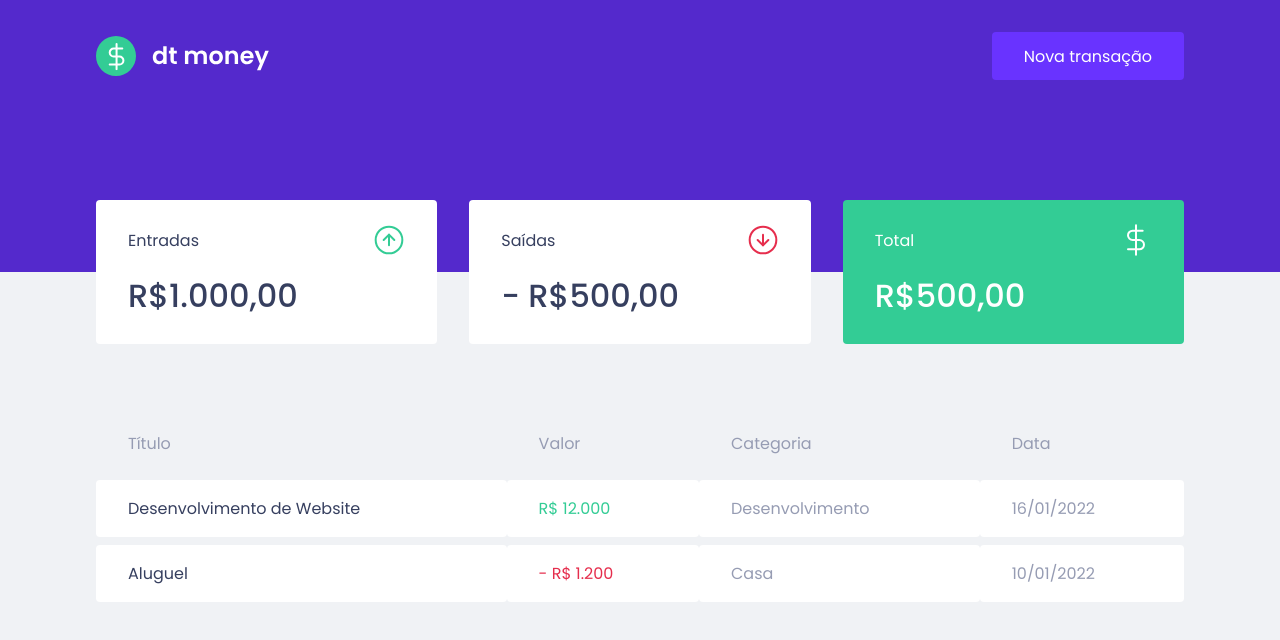
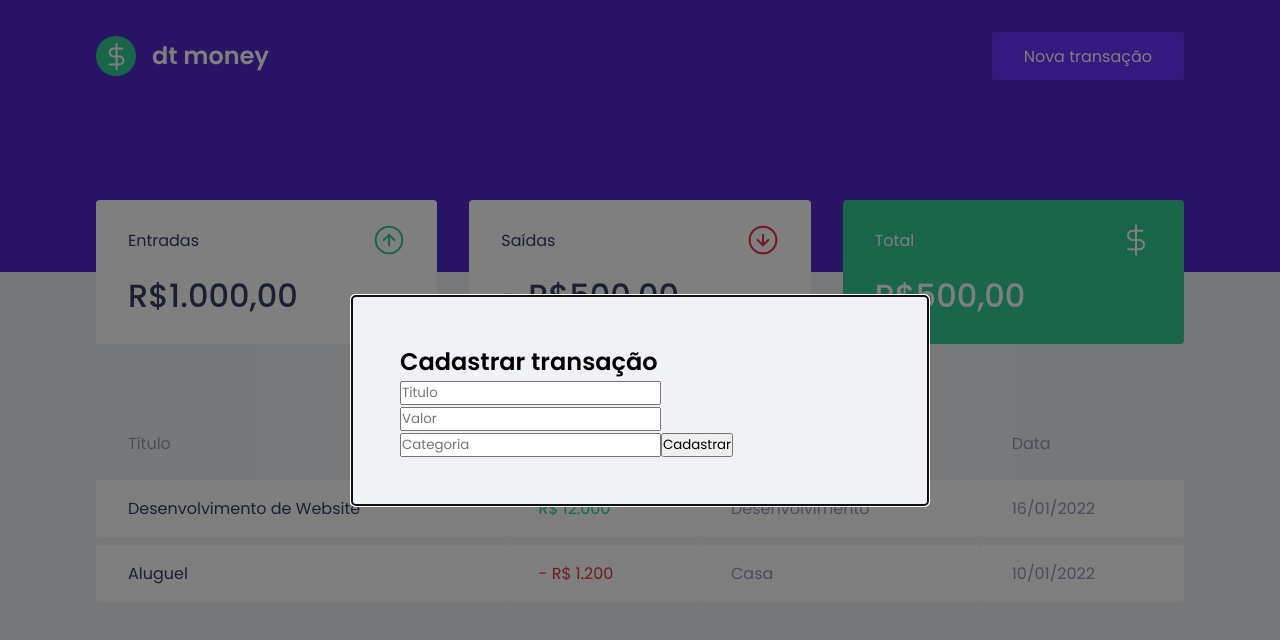
Before and after one commit to rafael-santana-almeida/ignite_dtmoney, a React (Create React App) app: page / in a window 1280 px wide. Shown: the top 640 px of the page. Built offline with nearby package versions, Linux system fonts and the light colour scheme; no server answers; what miragejs would draw is missing.

Commit message:
Create form structure

```diff
--- a/src/App.tsx
+++ b/src/App.tsx
@@ -7,8 +7,7 @@
 import { GlobalStyle } from "./styles/global";
 
 export function App() {
-  const [isNewTransactionModalOpen, setIsNewTransationModalOpen] =
-    useState(false);
+  const [isNewTransactionModalOpen, setIsNewTransationModalOpen] = useState(true);
 
   function handleOpenNewTransactionModal() {
     setIsNewTransationModalOpen(true);
--- a/src/components/NewTransactionModal/index.tsx
+++ b/src/components/NewTransactionModal/index.tsx
@@ -1,4 +1,5 @@
 import Modal from "react-modal";
+import { Container } from "./styles";
 
 Modal.setAppElement("#root");
 
@@ -12,8 +13,21 @@
   onRequestClose,
 }: NewTransactionModalProps) {
   return (
-    <Modal isOpen={isOpen} onRequestClose={onRequestClose}>
-      <h2>Cadastrar transação</h2>
+    <Modal
+      isOpen={isOpen}
+      onRequestClose={onRequestClose}
+      overlayClassName="react-modal-overlay"
+      className="react-modal-content"
+    >
+      <Container>
+        <h2>Cadastrar transação</h2>
+
+        <input type="text" placeholder="Titulo" />
+        <input type="number" placeholder="Valor" />
+        <input type="text" placeholder="Categoria" />
+
+        <button type="submit">Cadastrar</button>
+      </Container>
     </Modal>
   );
 }
--- a/src/components/NewTransactionModal/styles.ts
+++ b/src/components/NewTransactionModal/styles.ts
@@ -1,3 +1,3 @@
 import styled from "styled-components";
 
-export const Container = styled.div``;
+export const Container = styled.form``;
--- a/src/styles/global.ts
+++ b/src/styles/global.ts
@@ -53,4 +53,27 @@
     opacity: 0.6;
     cursor: not-allowed;
   }
+
+  .react-modal-overlay {
+    background: rgba(0, 0 ,0, 0.5);
+
+    position: fixed;
+    top: 0;
+    right: 0;
+    bottom: 0;
+    left: 0;
+
+    display: flex;
+    align-items: center;
+    justify-content: center;
+  }
+
+  .react-modal-content {
+    width: 100%;
+    max-width: 576px;
+    background: var(--background);
+    padding: 3rem;
+    position: relative;
+    border-radius: 0.25rem;
+  }
 `;
```
